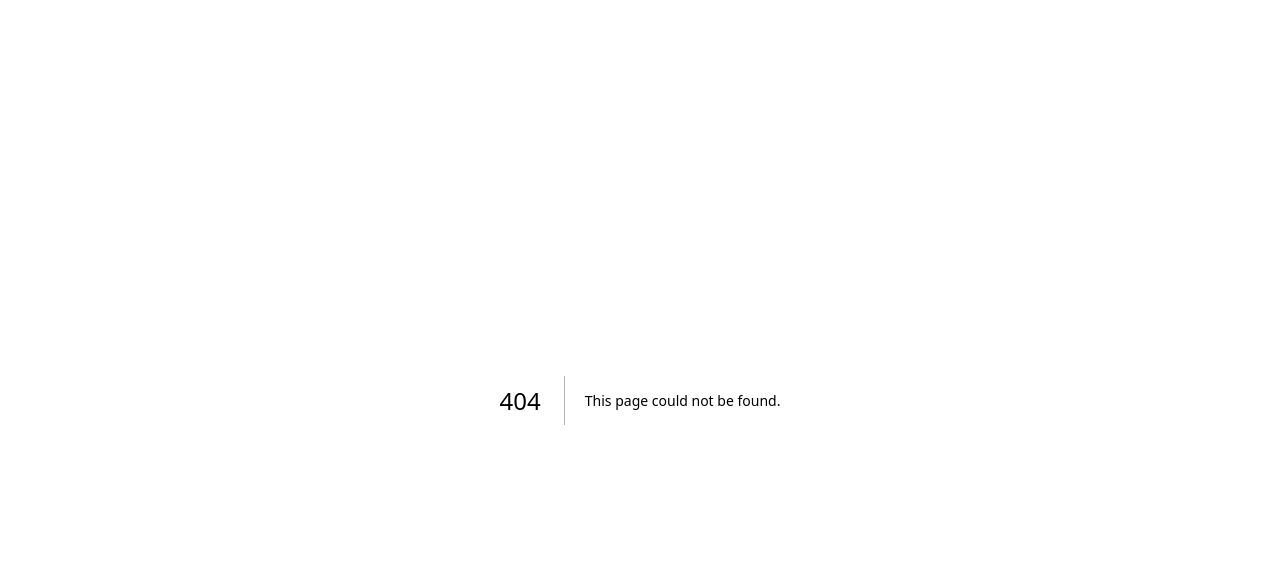
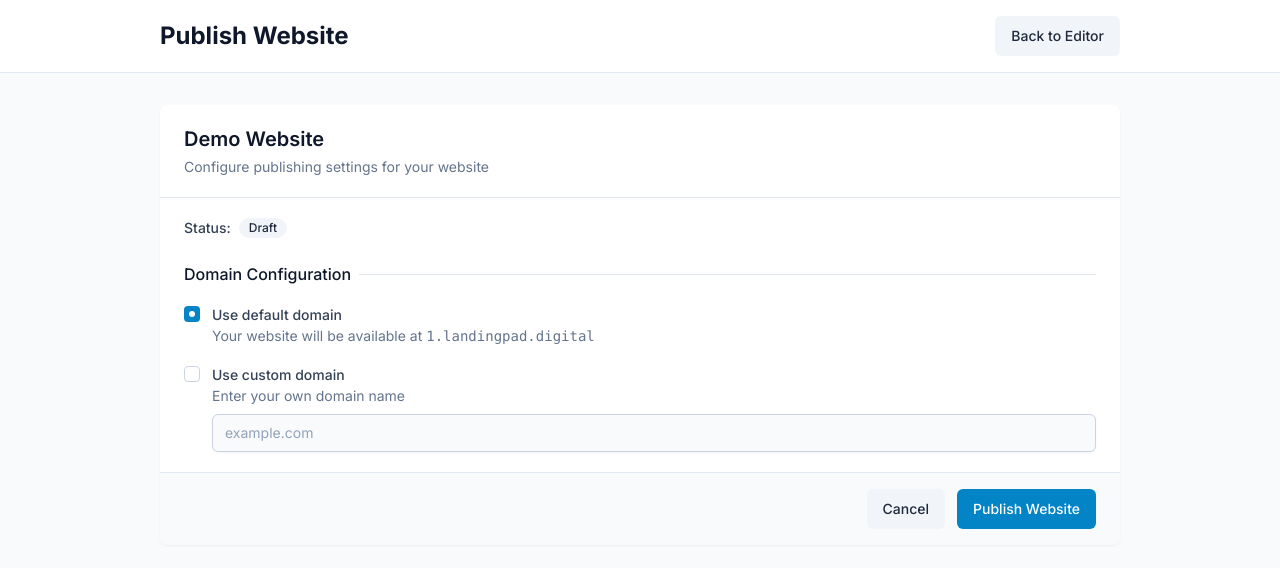
Before and after one commit to mctata/landing-pad-dxp, a Next.js app in the folder frontend/: page /dashboard/publish/1 in a window 1280 px wide. Before the commit this address had no page. Shown: the top 568 px of the page. Built offline with nearby package versions, Linux system fonts and the light colour scheme; no server answers.

Commit message:
Add publish page with domain configuration

```diff
--- /dev/null
+++ b/frontend/app/dashboard/publish/[id]/page.tsx
@@ -0,0 +1,253 @@
+'use client';
+
+import { useState, useEffect } from 'react';
+import { useRouter } from 'next/navigation';
+import { toast } from 'react-hot-toast';
+import { Button } from '@/components/ui/Button';
+import { api } from '@/lib/api';
+
+interface WebsiteData {
+  id: string;
+  name: string;
+  status: 'draft' | 'published';
+  domain?: string;
+  lastPublished?: string;
+}
+
+export default function PublishPage({ params }: { params: { id: string } }) {
+  const [website, setWebsite] = useState<WebsiteData | null>(null);
+  const [isLoading, setIsLoading] = useState(true);
+  const [isPublishing, setIsPublishing] = useState(false);
+  const [customDomain, setCustomDomain] = useState('');
+  const [useCustomDomain, setUseCustomDomain] = useState(false);
+  const router = useRouter();
+
+  // Fetch website data
+  useEffect(() => {
+    const fetchWebsite = async () => {
+      setIsLoading(true);
+
+      try {
+        const response = await api.get(`/websites/${params.id}`);
+        const websiteData = response.data.website;
+        setWebsite(websiteData);
+
+        // Initialize custom domain if available
+        if (websiteData.domain) {
+          setCustomDomain(websiteData.domain);
+          setUseCustomDomain(true);
+        }
+      } catch (error) {
+        console.error('Error fetching website:', error);
+        toast.error('Failed to load website data');
+
+        // Demo data for development
+        setWebsite({
+          id: params.id,
+          name: 'Demo Website',
+          status: 'draft',
+        });
+      } finally {
+        setIsLoading(false);
+      }
+    };
+
+    fetchWebsite();
+  }, [params.id]);
+
+  // Handle publishing website
+  const handlePublish = async () => {
+    if (!website) return;
+
+    setIsPublishing(true);
+
+    try {
+      // Prepare domain data
+      const domainData = useCustomDomain ? { domain: customDomain } : {};
+
+      // Call publish API
+      await api.post(`/websites/${params.id}/publish`, domainData);
+
+      // Update local state
+      setWebsite({
+        ...website,
+        status: 'published',
+        domain: useCustomDomain ? customDomain : undefined,
+        lastPublished: new Date().toISOString(),
+      });
+
+      toast.success('Website published successfully!');
+
+      // Redirect back to editor after short delay
+      setTimeout(() => {
+        router.push(`/dashboard/editor/${params.id}`);
+      }, 2000);
+    } catch (error) {
+      console.error('Error publishing website:', error);
+      toast.error('Failed to publish website');
+    } finally {
+      setIsPublishing(false);
+    }
+  };
+
+  // Get default domain
+  const getDefaultDomain = () => {
+    return `${website?.id}.landingpad.digital`;
+  };
+
+  return (
+    <div className="min-h-screen bg-secondary-50">
+      <header className="bg-white border-b border-secondary-200">
+        <div className="max-w-5xl mx-auto px-4 sm:px-6 lg:px-8 py-4">
+          <div className="flex items-center justify-between">
+            <h1 className="text-2xl font-bold text-secondary-900">Publish Website</h1>
+            <Button
+              variant="secondary"
+              onClick={() => router.push(`/dashboard/editor/${params.id}`)}
+            >
+              Back to Editor
+            </Button>
+          </div>
+        </div>
+      </header>
+
+      <main className="max-w-5xl mx-auto px-4 sm:px-6 lg:px-8 py-8">
+        {isLoading ? (
+          <div className="flex items-center justify-center h-64">
+            <div className="animate-spin rounded-full h-12 w-12 border-t-2 border-b-2 border-primary-600"></div>
+          </div>
+        ) : website ? (
+          <div className="bg-white shadow-sm rounded-lg overflow-hidden">
+            <div className="px-6 py-5 border-b border-secondary-200">
+              <h2 className="text-xl font-semibold text-secondary-900">
+                {website.name}
+              </h2>
+              <p className="mt-1 text-sm text-secondary-500">
+                Configure publishing settings for your website
+              </p>
+            </div>
+
+            <div className="px-6 py-5 space-y-6">
+              {/* Status badge */}
+              <div className="flex items-center space-x-2">
+                <span className="text-sm font-medium text-secondary-700">Status:</span>
+                <span
+                  className={`inline-flex items-center px-2.5 py-0.5 rounded-full text-xs font-medium ${
+                    website.status === 'published' ? 'bg-success-100 text-success-800' : 'bg-secondary-100 text-secondary-800'
+                  }`}
+                >
+                  {website.status === 'published' ? 'Published' : 'Draft'}
+                </span>
+
+                {website.lastPublished && (
+                  <span className="text-xs text-secondary-500">
+                    Last published: {new Date(website.lastPublished).toLocaleString()}
+                  </span>
+                )}
+              </div>
+
+              {/* Domain configuration */}
+              <div className="space-y-4">
+                <div className="flex items-center space-x-2">
+                  <h3 className="text-base font-medium text-secondary-900">Domain Configuration</h3>
+                  <div className="flex-grow border-t border-secondary-200"></div>
+                </div>
+
+                <div className="space-y-4">
+                  {/* Default domain */}
+                  <div className="flex items-start">
+                    <input
+                      type="radio"
+                      id="default-domain"
+                      name="domain-type"
+                      checked={!useCustomDomain}
+                      onChange={() => setUseCustomDomain(false)}
+                      className="mt-1 h-4 w-4 text-primary-600 border-secondary-300 rounded"
+                    />
+                    <div className="ml-3">
+                      <label htmlFor="default-domain" className="text-sm font-medium text-secondary-700">
+                        Use default domain
+                      </label>
+                      <p className="text-sm text-secondary-500">
+                        Your website will be available at <span className="font-mono">{getDefaultDomain()}</span>
+                      </p>
+                    </div>
+                  </div>
+
+                  {/* Custom domain */}
+                  <div className="flex items-start">
+                    <input
+                      type="radio"
+                      id="custom-domain"
+                      name="domain-type"
+                      checked={useCustomDomain}
+                      onChange={() => setUseCustomDomain(true)}
+                      className="mt-1 h-4 w-4 text-primary-600 border-secondary-300 rounded"
+                    />
+                    <div className="ml-3 flex-grow">
+                      <label htmlFor="custom-domain" className="text-sm font-medium text-secondary-700">
+                        Use custom domain
+                      </label>
+                      <p className="text-sm text-secondary-500 mb-2">
+                        Enter your own domain name
+                      </p>
+                      <div className="flex mt-1 rounded-md shadow-sm">
+                        <input
+                          type="text"
+                          value={customDomain}
+                          onChange={(e) => setCustomDomain(e.target.value)}
+                          disabled={!useCustomDomain}
+                          placeholder="example.com"
+                          className="flex-1 min-w-0 block w-full px-3 py-2 rounded-md border border-secondary-300 text-secondary-900 placeholder-secondary-400 focus:outline-none focus:ring-primary-500 focus:border-primary-500 sm:text-sm disabled:bg-secondary-50 disabled:text-secondary-500"
+                        />
+                      </div>
+
+                      {useCustomDomain && (
+                        <div className="mt-3 text-sm text-secondary-600 bg-secondary-50 p-3 rounded-md">
+                          <p className="font-medium mb-1">DNS Configuration</p>
+                          <p>To use a custom domain, you need to configure your DNS settings:</p>
+                          <ol className="list-decimal list-inside mt-2 space-y-1">
+                            <li>Add a CNAME record pointing to <span className="font-mono">{getDefaultDomain()}</span></li>
+                            <li>Set TTL to 3600 seconds (1 hour) or lower</li>
+                            <li>Wait for DNS propagation (may take up to 48 hours)</li>
+                          </ol>
+                        </div>
+                      )}
+                    </div>
+                  </div>
+                </div>
+              </div>
+            </div>
+
+            <div className="px-6 py-4 bg-secondary-50 border-t border-secondary-200 flex justify-end">
+              <Button
+                variant="secondary"
+                className="mr-3"
+                onClick={() => router.push(`/dashboard/editor/${params.id}`)}
+              >
+                Cancel
+              </Button>
+              <Button
+                onClick={handlePublish}
+                isLoading={isPublishing}
+                disabled={useCustomDomain && !customDomain.trim()}
+              >
+                {isPublishing ? 'Publishing...' : 'Publish Website'}
+              </Button>
+            </div>
+          </div>
+        ) : (
+          <div className="bg-white shadow rounded-lg p-6 text-center">
+            <p className="text-secondary-600">Website not found</p>
+            <Button
+              className="mt-4"
+              onClick={() => router.push('/dashboard')}
+            >
+              Back to Dashboard
+            </Button>
+          </div>
+        )}
+      </main>
+    </div>
+  );
+}
```
